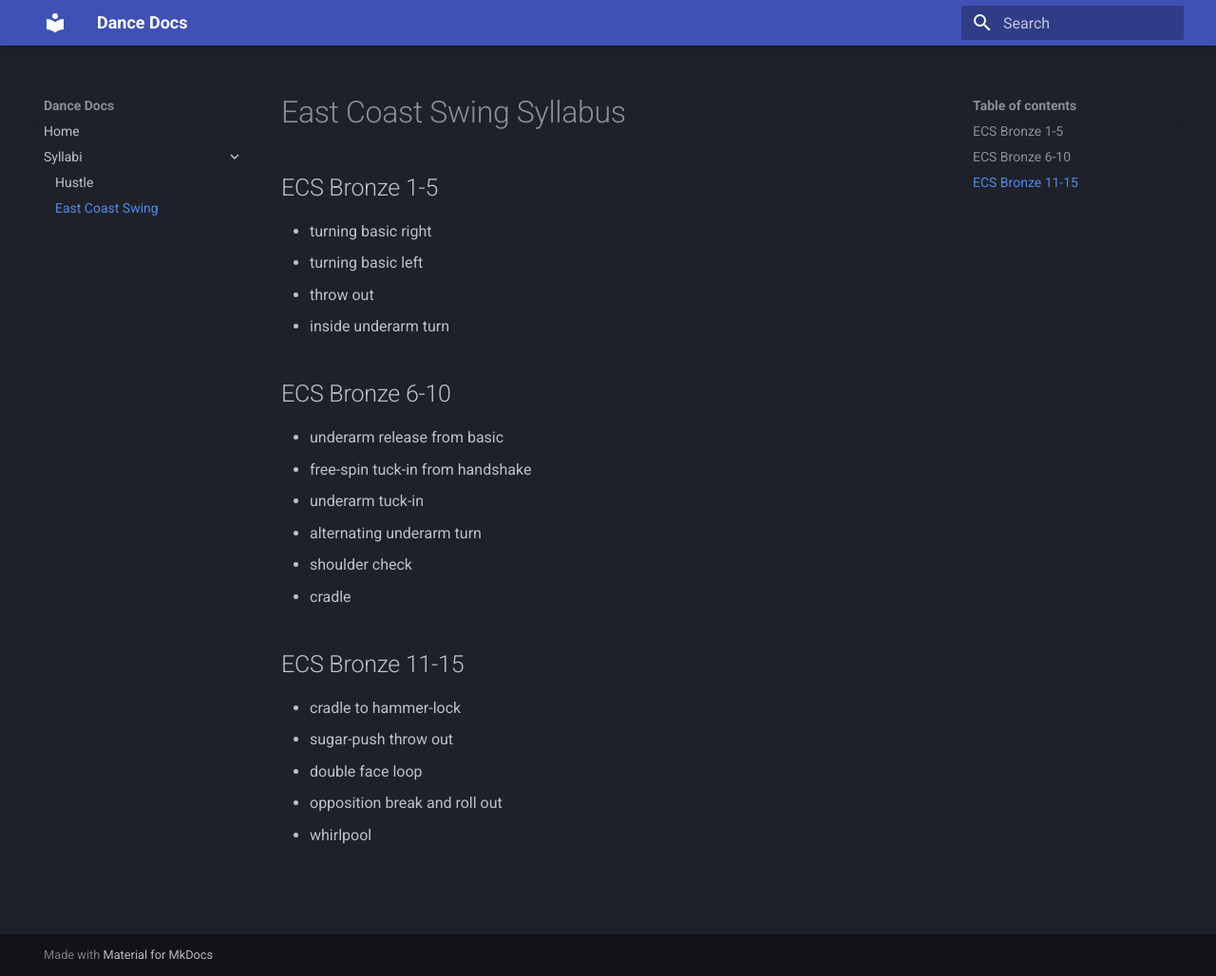
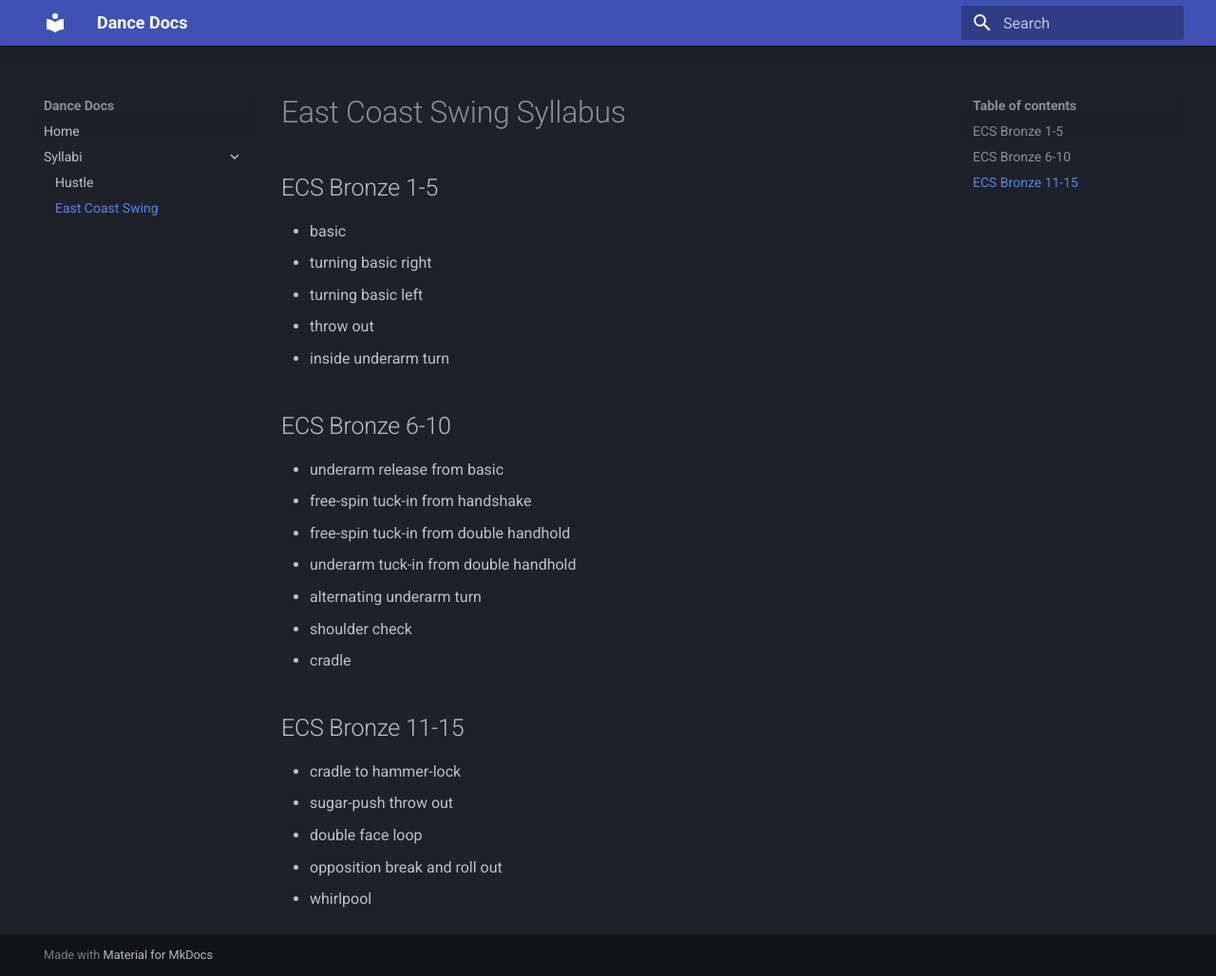
Before and after one commit to jakegatsby/dance, an MkDocs documentation site: the page built from src/syllabi/east-coast-swing.md, in a window 1280 px wide and 1028 px high. Shown: the whole window at 95% size. Built offline with MkDocs 1.6.1 and Material for MkDocs 9.7.7, drawn with Linux system fonts in a browser that asks for light colours.

Commit message:
free spin from double handhold

```diff
--- a/docs/syllabi/east-coast-swing/index.html
+++ b/docs/syllabi/east-coast-swing/index.html
@@ -456,6 +456,7 @@
 <h1 id="east-coast-swing-syllabus">East Coast Swing Syllabus</h1>
 <h2 id="ecs-bronze-1-5">ECS Bronze 1-5</h2>
 <ul>
+<li>basic</li>
 <li>turning basic right</li>
 <li>turning basic left</li>
 <li>throw out</li>
@@ -465,7 +466,8 @@
 <ul>
 <li>underarm release from basic</li>
 <li>free-spin tuck-in from handshake</li>
-<li>underarm tuck-in</li>
+<li>free-spin tuck-in from double handhold</li>
+<li>underarm tuck-in from double handhold</li>
 <li>alternating underarm turn</li>
 <li>shoulder check</li>
 <li>cradle</li>
--- a/src/syllabi/east-coast-swing.md
+++ b/src/syllabi/east-coast-swing.md
@@ -2,6 +2,7 @@
 
 ## ECS Bronze 1-5
 
+- basic
 - turning basic right
 - turning basic left
 - throw out
@@ -12,7 +13,8 @@
 
 - underarm release from basic
 - free-spin tuck-in from handshake
-- underarm tuck-in
+- free-spin tuck-in from double handhold
+- underarm tuck-in from double handhold
 - alternating underarm turn
 - shoulder check
 - cradle
```
Also changed, not shown: docs/search/search_index.json (+1 -1 lines).
